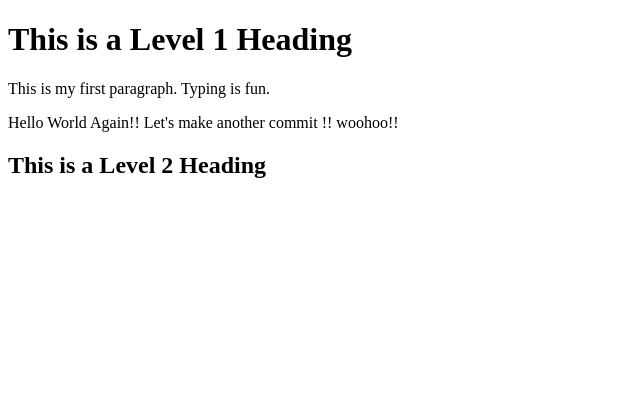
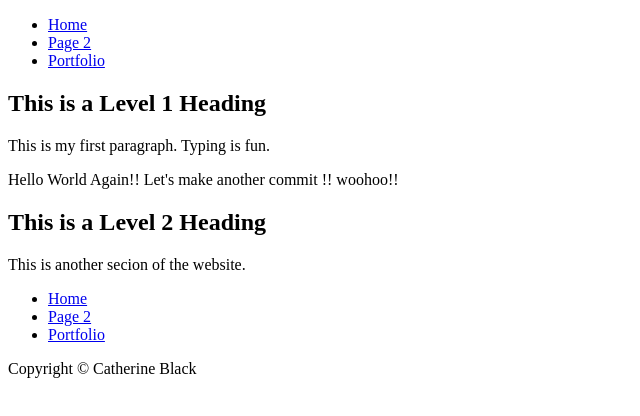
Before and after one commit to CatherineBlack/My-Second-Repository, a plain HTML site: page index.html in a window 1280 px wide. Shown: the whole page, without its empty margins (0-640 px from the left). Drawn offline with Linux system fonts and the light colour scheme.

Commit message:
created new html changes

```diff
--- a/index.html
+++ b/index.html
@@ -2,12 +2,39 @@
 <html lang="en-US">
   <head>
     <meta charset="uft-8" />
+    <meta name="viewport" content="width=device-width, initial-scale=1.0" />
     <title>My Super Amazing Website</title>
   </head>
   <body>
-    <h1>This is a Level 1 Heading</h1>
-    <p>This is my first paragraph. Typing is fun.</p>
-    <p>Hello World Again!! Let's make another commit !! woohoo!!</p>
-    <h2>This is a Level 2 Heading</h2>
+    <header>
+      <nav>
+        <ul>
+          <li><a href="index.html">Home</a></li>
+          <li><a href="page2.html">Page 2</a></li>
+          <li><a href="portfolio.html">Portfolio</a></li>
+        </ul>
+      </nav>
+    </header>
+    <main>
+      <section>
+        <h1>This is a Level 1 Heading</h1>
+        <p>This is my first paragraph. Typing is fun.</p>
+        <p>Hello World Again!! Let's make another commit !! woohoo!!</p>
+      </section>
+      <section>
+        <h2>This is a Level 2 Heading</h2>
+        <p>This is another secion of the website.</p>
+      </section>
+    </main>
+    <footer>
+      <nav>
+        <ul>
+          <li><a href="index.html">Home</a></li>
+          <li><a href="page2.html">Page 2</a></li>
+          <li><a href="portfolio.html">Portfolio</a></li>
+        </ul>
+      </nav>
+      <p>Copyright &copy; Catherine Black</p>
+    </footer>
   </body>
 </html>
```
Also changed, not shown: page2.html (added, +17 -0 lines), portfolio.html (added, +30 -0 lines), img/._cow3.jpg (added), img/cow3.jpg (added), 3 other files.
